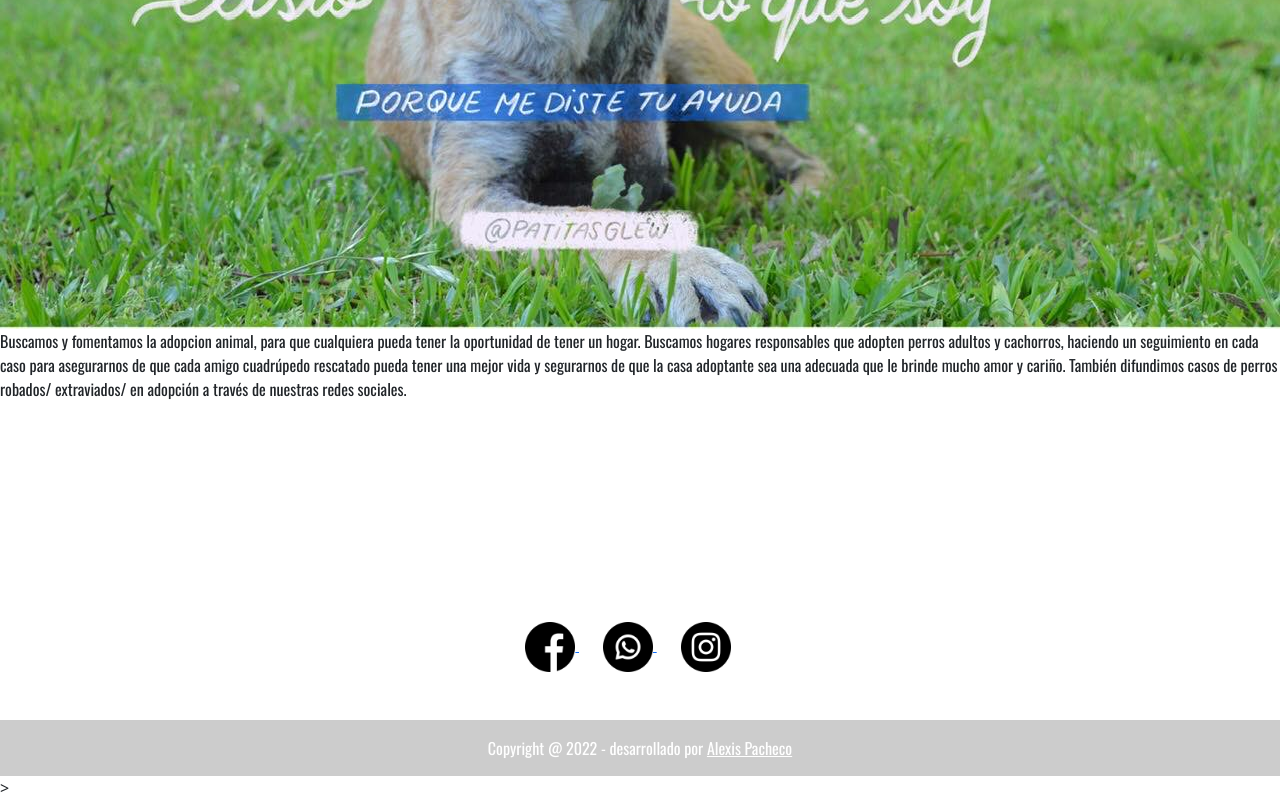
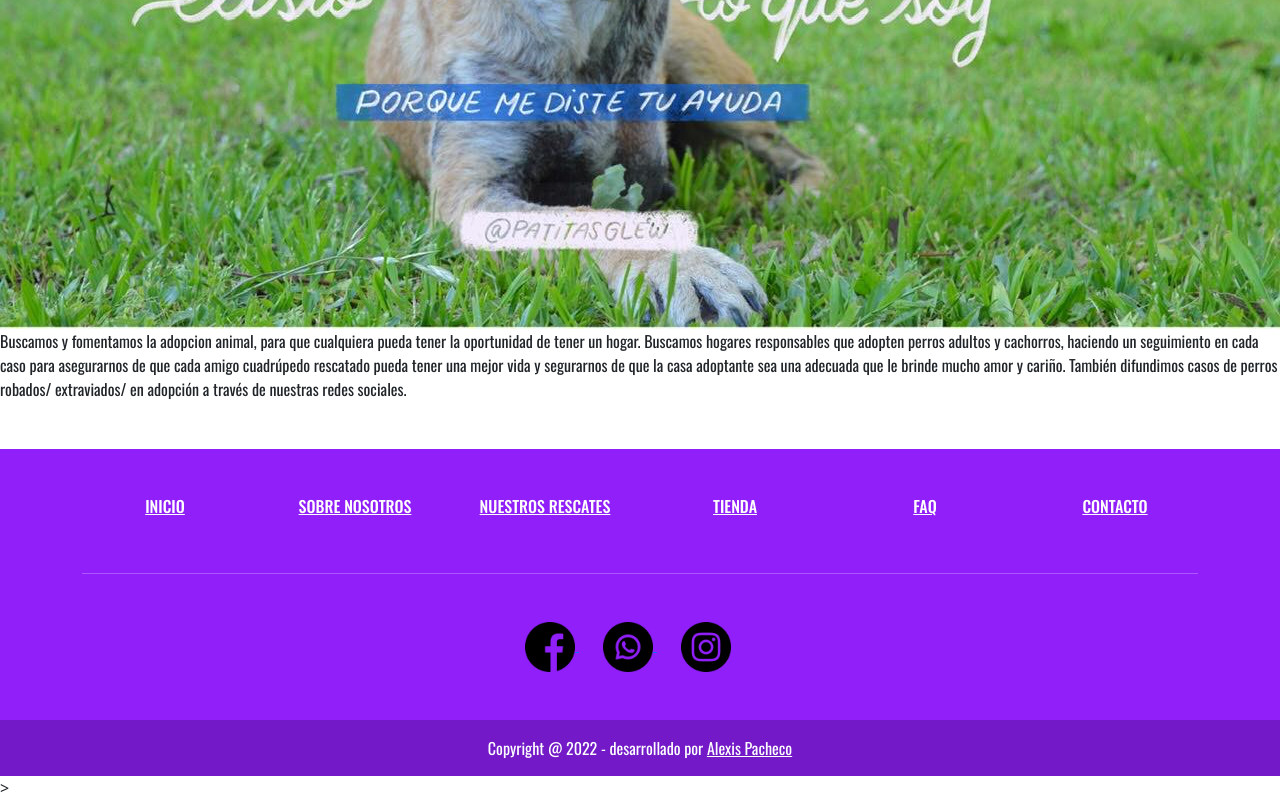
Before and after one commit to WildPache/segundaPreEntregaAlexisPacheco, a plain HTML site: page index.html in a window 1280 px wide. Shown: the part 1418-2218 px from the top of the page. Drawn offline with nearby package versions, Linux system fonts and the light colour scheme.

Commit message:
correcion en css, lo que pude llegar antes de la pre entrega 2

```diff
--- a/index.html
+++ b/index.html
@@ -71,7 +71,7 @@
       </section>
     </main>
     <!--footer y barra de navegacion alternativa-->
-  <footer class="text-center text-white footer">
+  <footer class="text-center text-white footerGral">
       <div class="container">
           <section class="mt-5">
               <div class="row text-center d-flex justify-content-center pt-5">
```
